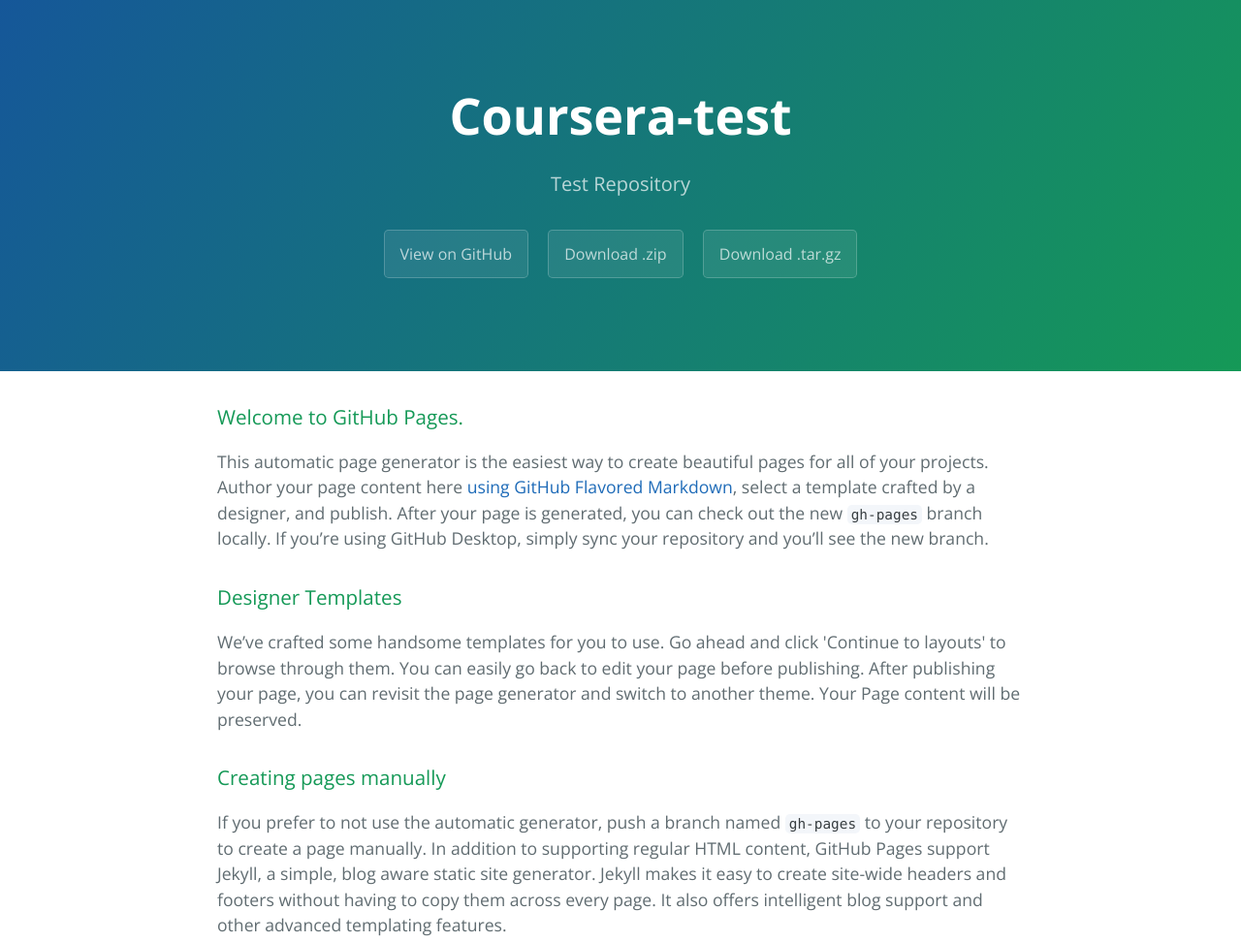
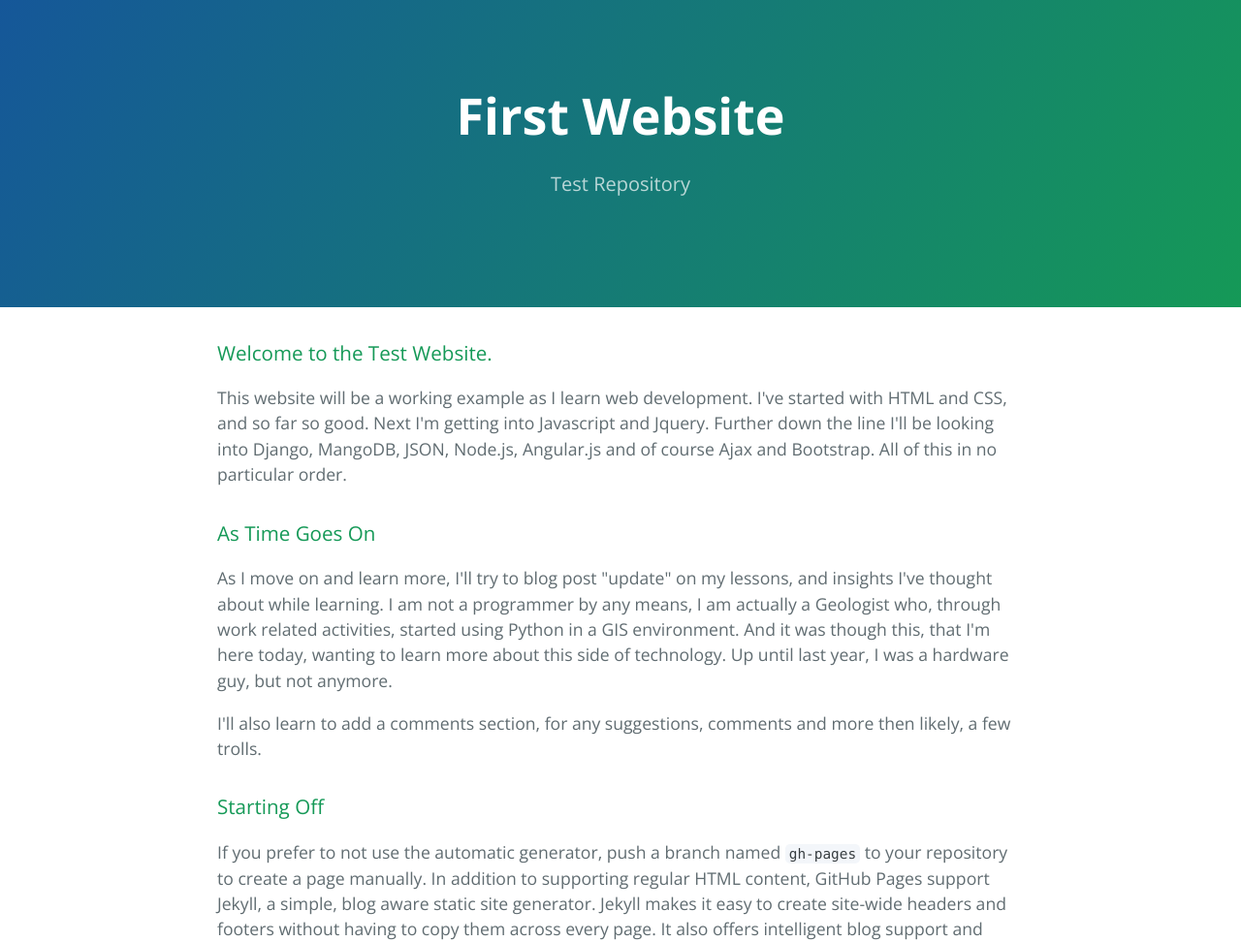
Before and after one commit to SDuquet/SDuquet, a plain HTML site: page index.html in a window 1280 px wide. Shown: the top 972 px of the page at 97% size. Drawn offline with nearby package versions, Linux system fonts and the light colour scheme.

Commit message:
It's here

```diff
--- a/index.html
+++ b/index.html
@@ -2,7 +2,7 @@
 <html lang="en-us">
   <head>
     <meta charset="UTF-8">
-    <title>Test Page by SDuquet</title>
+    <title>My Website by SDuquet</title>
     <meta name="viewport" content="width=device-width, initial-scale=1">
     <link rel="stylesheet" type="text/css" href="stylesheets/normalize.css" media="screen">
     <link href='https://fonts.googleapis.com/css?family=Open+Sans:400,700' rel='stylesheet' type='text/css'>
@@ -11,26 +11,25 @@
   </head>
   <body>
     <section class="page-header">
-      <h1 class="project-name">Coursera-test</h1>
+      <h1 class="project-name">First Website</h1>
       <h2 class="project-tagline">Test Repository</h2>
-      <a href="https://github.com/SDuquet/coursera-test" class="btn">View on GitHub</a>
-      <a href="https://github.com/SDuquet/coursera-test/zipball/master" class="btn">Download .zip</a>
-      <a href="https://github.com/SDuquet/coursera-test/tarball/master" class="btn">Download .tar.gz</a>
     </section>
 
     <section class="main-content">
       <h3>
-<a id="welcome-to-github-pages" class="anchor" href="#welcome-to-github-pages" aria-hidden="true"><span aria-hidden="true" class="octicon octicon-link"></span></a>Welcome to GitHub Pages.</h3>
+<a id="welcome-to-github-pages" class="anchor" href="#welcome-to-github-pages" aria-hidden="true"><span aria-hidden="true" class="octicon octicon-link"></span></a>Welcome to the Test Website.</h3>
 
-<p>This automatic page generator is the easiest way to create beautiful pages for all of your projects. Author your page content here <a href="https://guides.github.com/features/mastering-markdown/">using GitHub Flavored Markdown</a>, select a template crafted by a designer, and publish. After your page is generated, you can check out the new <code>gh-pages</code> branch locally. If you’re using GitHub Desktop, simply sync your repository and you’ll see the new branch.</p>
+<P>This website will be a working example as I learn web development.  I've started with HTML and CSS, and so far so good.  Next I'm getting into Javascript and Jquery.  Further down the line I'll be looking into Django, MangoDB, JSON, Node.js, Angular.js and of course Ajax and Bootstrap.  All of this in no particular order.</P>
+
 
 <h3>
-<a id="designer-templates" class="anchor" href="#designer-templates" aria-hidden="true"><span aria-hidden="true" class="octicon octicon-link"></span></a>Designer Templates</h3>
+<a id="designer-templates" class="anchor" href="#designer-templates" aria-hidden="true"><span aria-hidden="true" class="octicon octicon-link"></span></a>As Time Goes On</h3>
 
-<p>We’ve crafted some handsome templates for you to use. Go ahead and click 'Continue to layouts' to browse through them. You can easily go back to edit your page before publishing. After publishing your page, you can revisit the page generator and switch to another theme. Your Page content will be preserved.</p>
+<p>As I move on and learn more, I'll try to blog post "update" on my lessons, and insights I've thought about while learning.  I am not a programmer by any means, I am actually a Geologist who, through work related activities, started using Python in a GIS environment.  And it was though this, that I'm here today, wanting to learn more about this side of technology.  Up until last year, I was a hardware guy, but not anymore.</p>
+<p>I'll also learn to add a comments section, for any suggestions, comments and more then likely, a few trolls.</p>
 
 <h3>
-<a id="creating-pages-manually" class="anchor" href="#creating-pages-manually" aria-hidden="true"><span aria-hidden="true" class="octicon octicon-link"></span></a>Creating pages manually</h3>
+<a id="creating-pages-manually" class="anchor" href="#creating-pages-manually" aria-hidden="true"><span aria-hidden="true" class="octicon octicon-link"></span></a>Starting Off</h3>
 
 <p>If you prefer to not use the automatic generator, push a branch named <code>gh-pages</code> to your repository to create a page manually. In addition to supporting regular HTML content, GitHub Pages support Jekyll, a simple, blog aware static site generator. Jekyll makes it easy to create site-wide headers and footers without having to copy them across every page. It also offers intelligent blog support and other advanced templating features.</p>
 
@@ -45,7 +44,7 @@
 <p>Having trouble with Pages? Check out our <a href="https://help.github.com/pages">documentation</a> or <a href="https://github.com/contact">contact support</a> and we’ll help you sort it out.</p>
 
       <footer class="site-footer">
-        <span class="site-footer-owner"><a href="https://github.com/SDuquet/coursera-test">Coursera-test</a> is maintained by <a href="https://github.com/SDuquet">SDuquet</a>.</span>
+        <span class="site-footer-owner"><a href="https://github.com/SDuquet/coursera-test">First Website</a> is maintained by <a href="https://github.com/SDuquet">SDuquet</a>.</span>
 
         <span class="site-footer-credits">This page was generated by <a href="https://pages.github.com">GitHub Pages</a> using the <a href="https://github.com/jasonlong/cayman-theme">Cayman theme</a> by <a href="https://twitter.com/jasonlong">Jason Long</a>.</span>
       </footer>
```
